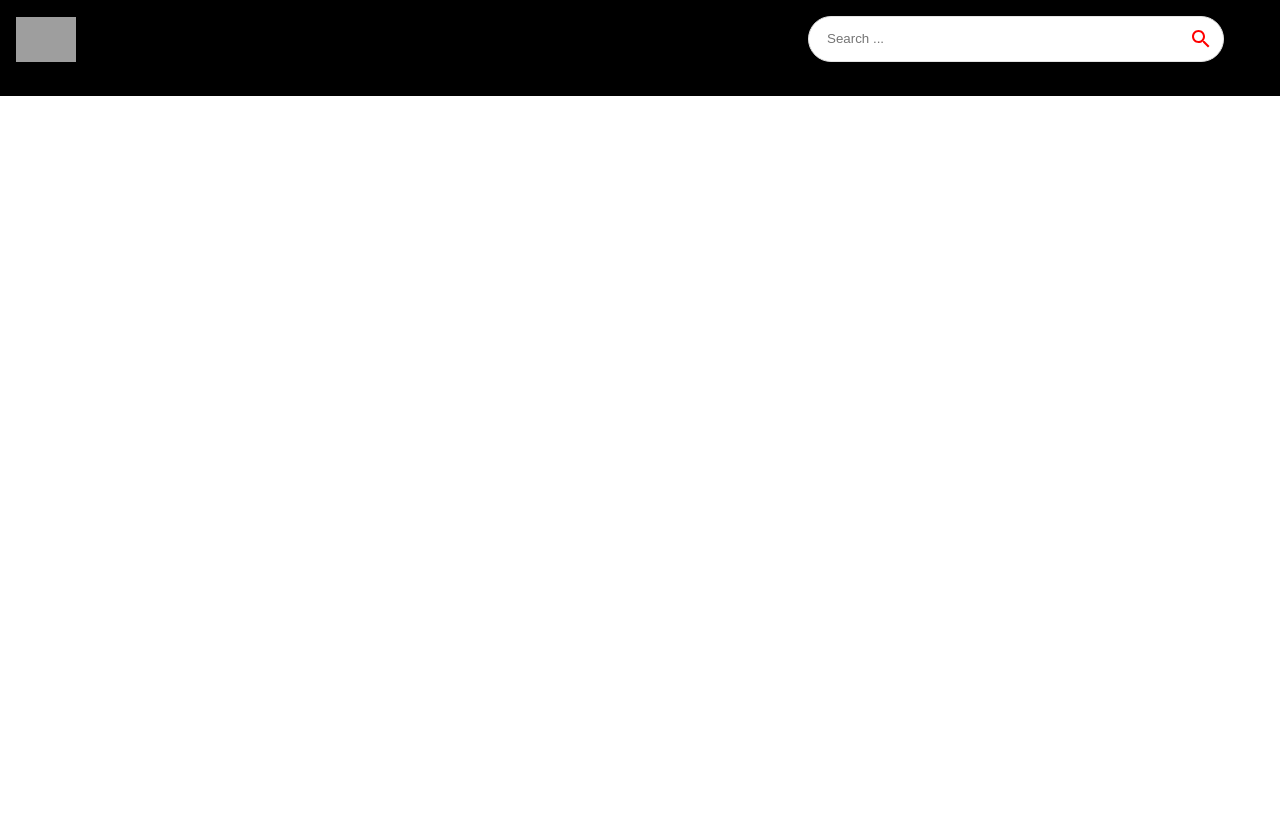
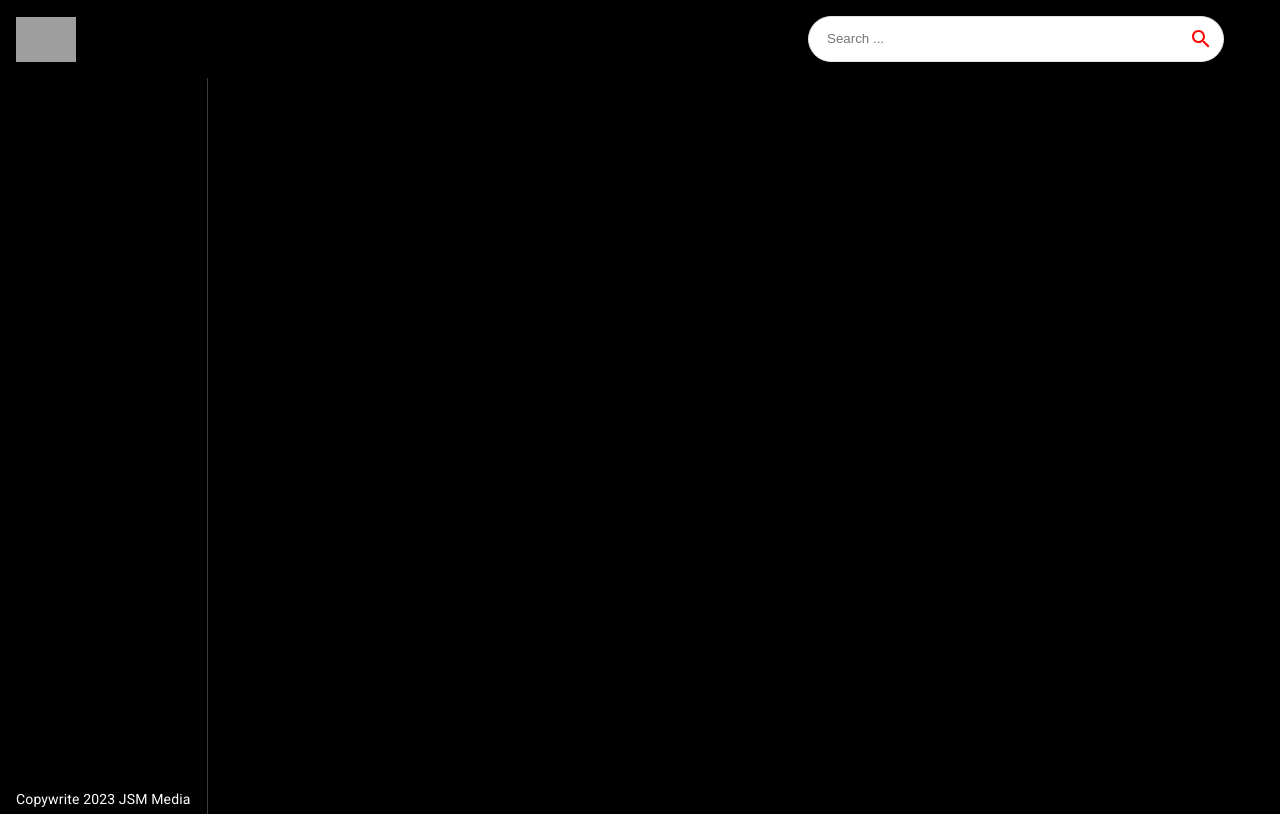
Before and after one commit to Andrea-Puddu/youtube-clone-app, a React (Create React App) app: page / in a window 1280 px wide. Built offline with nearby package versions, Linux system fonts and the light colour scheme; grey boxes are pictures that could not be loaded.

Commit message:
Started with Feed and Sidebar

```diff
--- a/src/components/Feed.jsx
+++ b/src/components/Feed.jsx
@@ -1,7 +1,18 @@
-import React from "react";
+import {useState, useEffect} from 'react';
+import {Box, Stack, Typography} from '@mui/material';
+import {BorderRight} from '@mui/icons-material';
+import SideBar from './SideBar';
 
-const Feed = () => {
-  return <div>Feed</div>;
-};
-
+const Feed = () => (
+  <Stack sx={{flexDirection: {sx: 'column', md: 'row'}}}>
+    <Box
+      sx={{height: {sx: 'auto', md: '92vh'}, borderRight: '1px solid #3d3d3d', px: {sx: 0, md: 2}}}
+    >
+      <SideBar></SideBar>
+      <Typography className='copywrite' variant='body2' sx={{mt: 1.5, color: '#fff'}}>
+        Copywrite 2023 JSM Media
+      </Typography>
+    </Box>
+  </Stack>
+);
 export default Feed;
--- /dev/null
+++ b/src/components/SideBar.jsx
@@ -0,0 +1,12 @@
+import {Stack} from '@mui/material';
+import {categories} from '../utils/constants';
+
+const SideBar = () => (
+  <Stack
+    direction='row'
+    sx={{overflowY: 'auto', height: {sx: 'auto', md: '95%'}, flexDirection: {md: 'column'}}}
+  >
+    SideBar
+  </Stack>
+);
+export default SideBar;
--- a/src/components/index.js
+++ b/src/components/index.js
@@ -4,3 +4,4 @@ export {default as VideoDetail} from './VideoDetail';
 export {default as ChannelDetail} from './ChannelDetail';
 export {default as SearchFeed} from './SearchFeed';
 export {default as SearchBar} from './SearchBar';
+export {default as SideBar} from './SideBar';
```
Also changed, not shown: src/App.js (+8 -14 lines).
